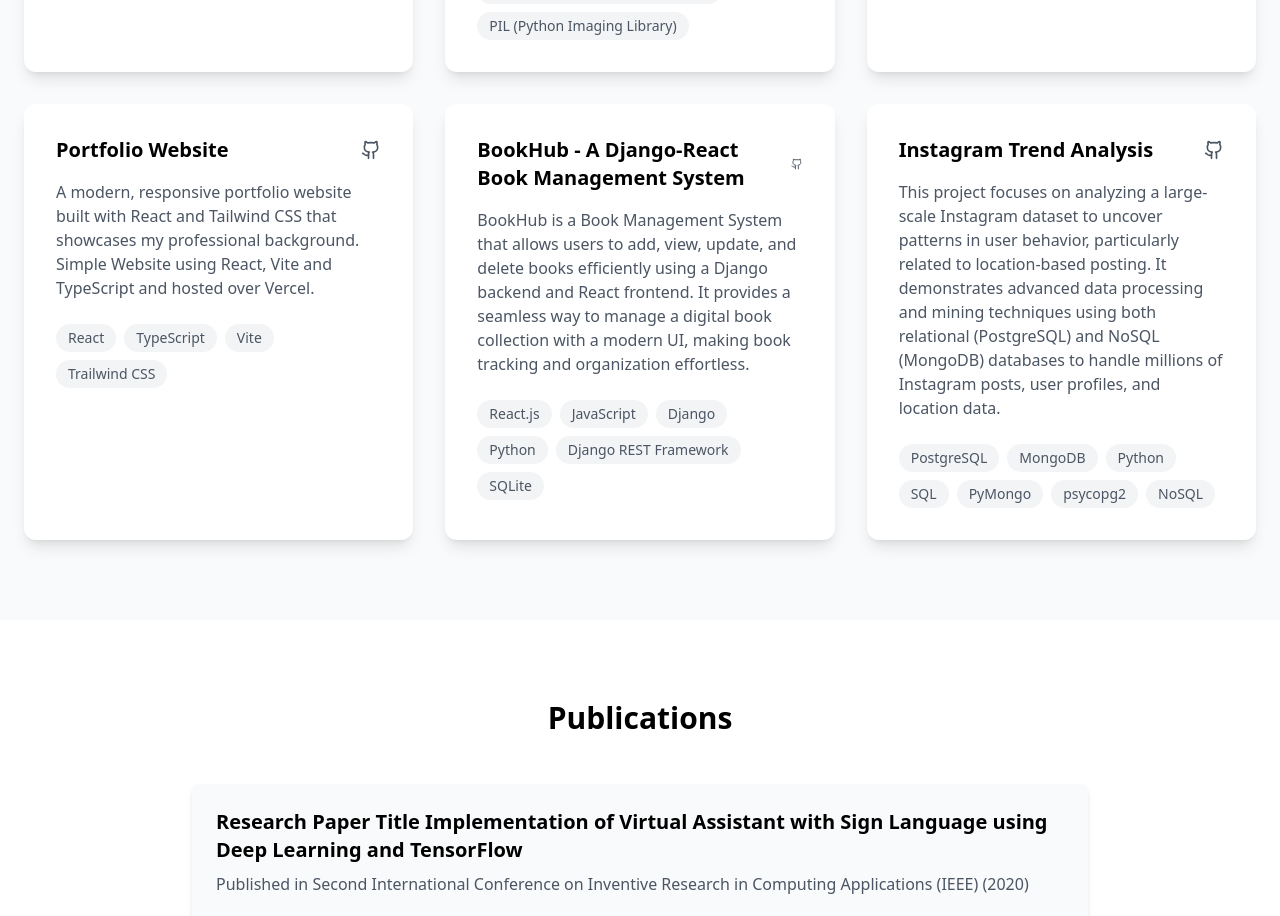
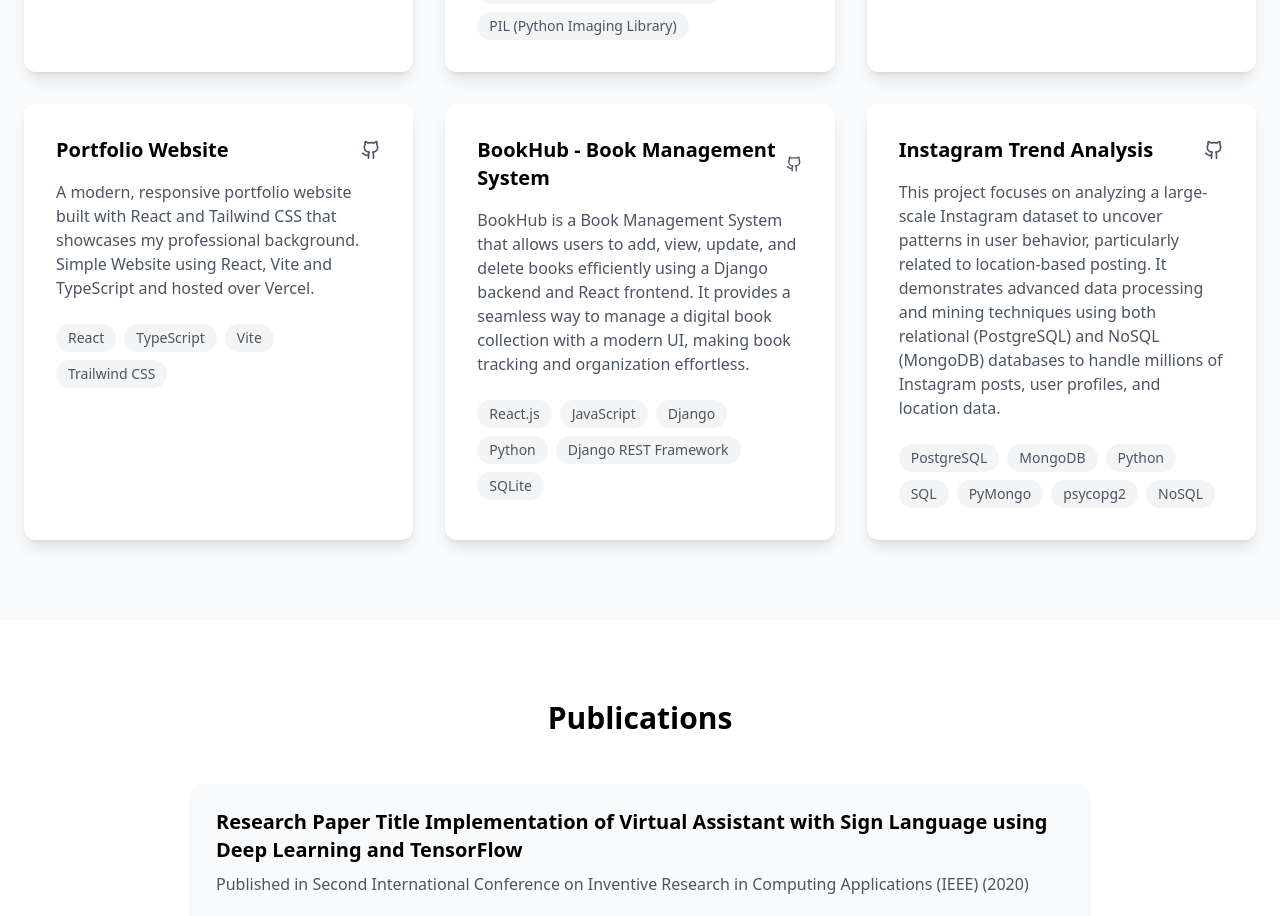
Before and after one commit to veeoid/Portfolio, a React (Vite) app: page / in a window 1280 px wide. Shown: the part 2460-3376 px from the top of the page. Built offline with nearby package versions, Linux system fonts and the light colour scheme.

Commit message:
Refactored App.tsx: Simplify BookHub project title for improved clarity

```diff
--- a/src/App.tsx
+++ b/src/App.tsx
@@ -201,7 +201,7 @@
       tech: ["React", "TypeScript", "Vite", "Trailwind CSS"],
     },
     {
-      title: "BookHub - A Django-React Book Management System",
+      title: "BookHub - Book Management System",
       description:
         "BookHub is a Book Management System that allows users to add, view, update, and delete books efficiently using a Django backend and React frontend. It provides a seamless way to manage a digital book collection with a modern UI, making book tracking and organization effortless.",
       github: "https://github.com/veeoid/Django-React-CRUD.git",
```
